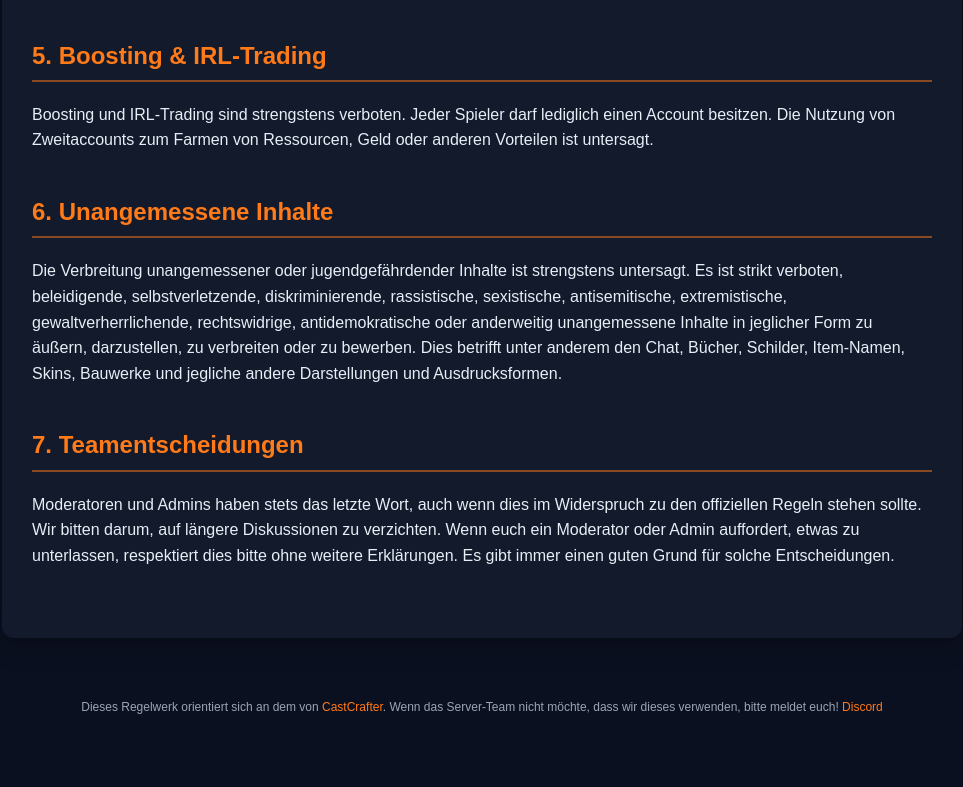
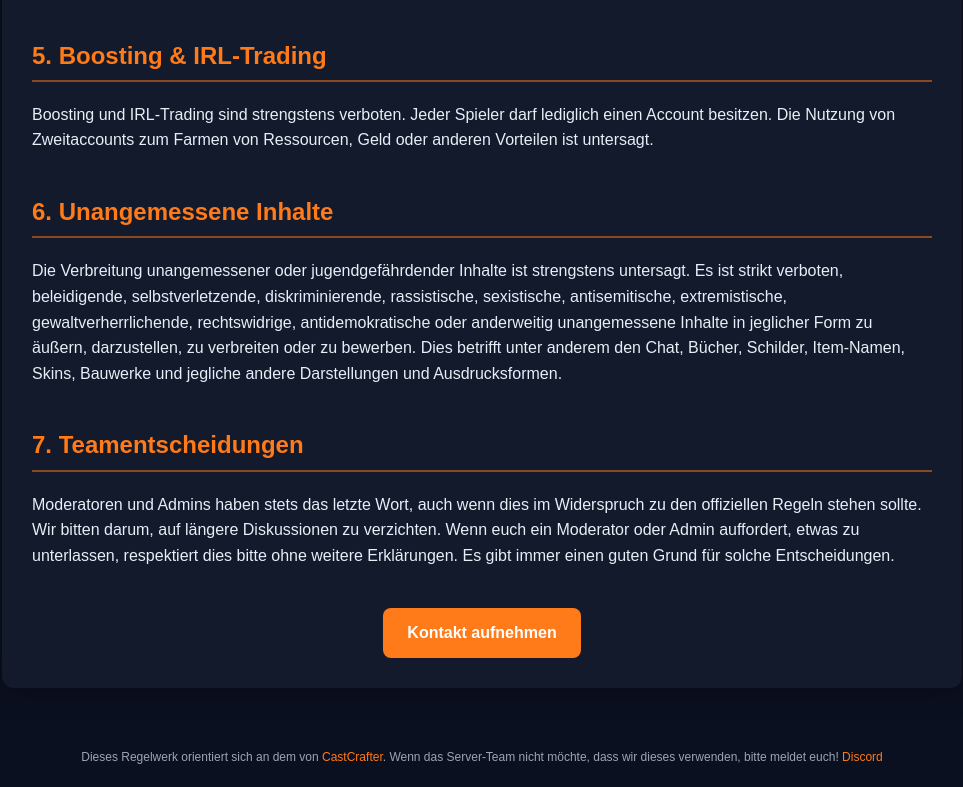
Before and after one commit to cptbarkot/cptbarkot.github.io, a plain HTML site: page index.html in a window 1280 px wide. Shown: the part 1504-2291 px from the top of the page, without its empty margins (158-1121 px from the left). Before the commit the page ends 2242 px from the top, so only its background shows below. Drawn offline with Linux system fonts and the light colour scheme.

Commit message:
Kontakt Hinzugefügt

```diff
--- a/index.html
+++ b/index.html
@@ -83,6 +83,19 @@
       color: #ff7a18;
       text-decoration: none;
     }
+    .contact-button {
+      display: inline-block;
+      background: #ff7a18;
+      color: #fff;
+      padding: 12px 24px;
+      border-radius: 8px;
+      font-weight: bold;
+      text-decoration: none;
+      transition: background 0.3s ease;
+    }
+    .contact-button:hover {
+      background: #ff9440;
+    }
   </style>
 </head>
 <body>
@@ -135,6 +148,11 @@
       <h2>7. Teamentscheidungen</h2>
       <p>Moderatoren und Admins haben stets das letzte Wort, auch wenn dies im Widerspruch zu den offiziellen Regeln stehen sollte. Wir bitten darum, auf längere Diskussionen zu verzichten. Wenn euch ein Moderator oder Admin auffordert, etwas zu unterlassen, respektiert dies bitte ohne weitere Erklärungen. Es gibt immer einen guten Grund für solche Entscheidungen.</p>
     </section>
+
+    <div style="text-align:center; margin-top:40px;">
+      <a href="https://dsc.gg/kratermc" class="contact-button">Kontakt aufnehmen</a>
+    </div>
+
   </main>
   <footer>
     Dieses Regelwerk orientiert sich an dem von <a href="https://server.castcrafter.de/rules.html">CastCrafter</a>. Wenn das Server-Team nicht möchte, dass wir dieses verwenden, bitte meldet euch! <a href="https://dsc.gg/kratermc">Discord</a>
```
